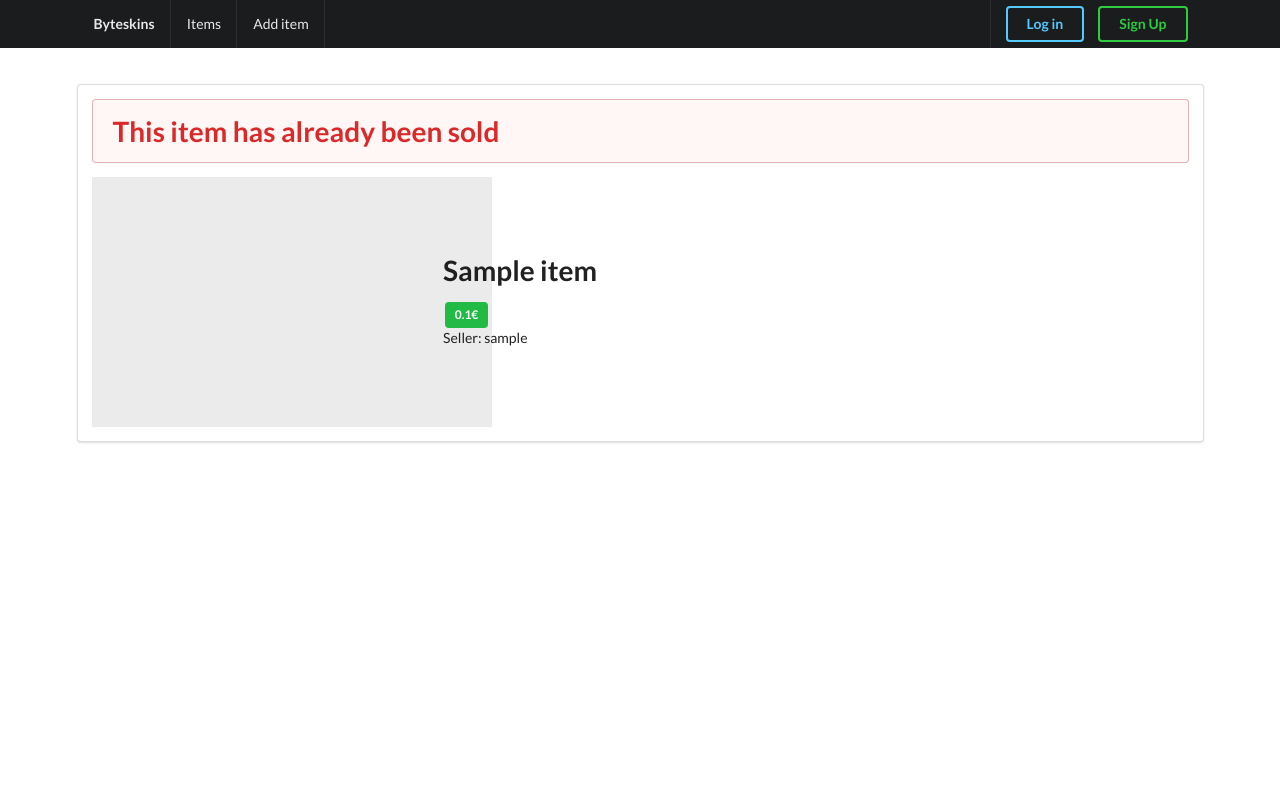
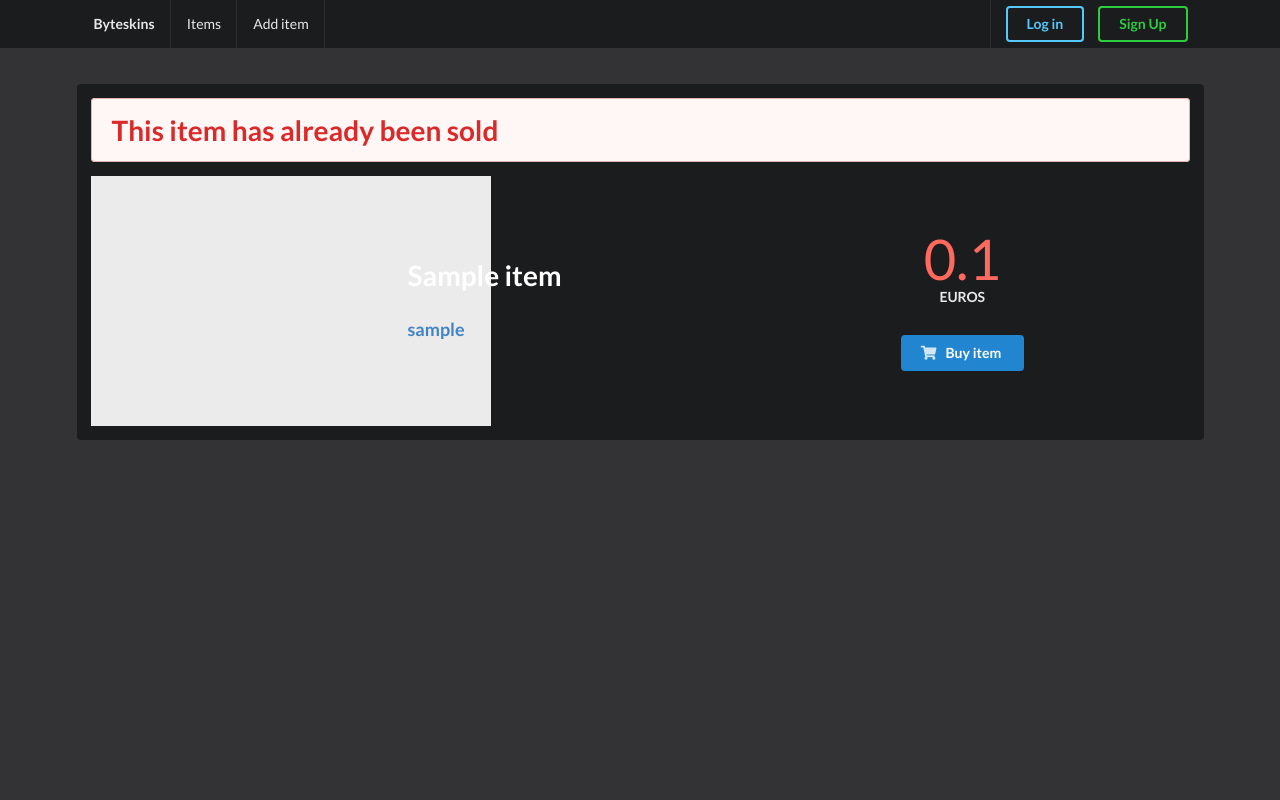
Before and after one commit to k0tix/tsoha-projekti, a Flask app: page /items/1 in a window 1280 px wide. Run offline with Flask 2, Linux system fonts and the light colour scheme; tables that the repository leaves empty hold one stand-in row (values such as "Sample post"); some libraries are stand-ins or nearby versions.

Commit message:
style and view changes

```diff
--- a/application/templates/index.html
+++ b/application/templates/index.html
@@ -1,7 +1,7 @@
 {% extends "layout.html" %}
 
 {% block body %}
-  <p>
+  <h1 class="ui inverted header">
     Marketplace for in-game items.
-  </p>
+  </h1>
 {% endblock %}
--- a/application/templates/items/list.html
+++ b/application/templates/items/list.html
@@ -1,14 +1,14 @@
 {% extends "layout.html" %}
 
 {% block body %}
-<h1 class="ui header">All items</h1>
-<div class="ui divider"></div>
+<h1 class="ui inverted header">All items</h1>
+<div class="ui inverted divider"></div>
 {% if error %}
     <div class="ui negative message">{{ error }}</div>
 {% endif %}
 <div class="ui four cards">
     {% for item in items %}
-    <div class="ui raised card">
+    <div class="ui inverted raised card">
         <a class="image" href="/items/{{ item.id }}">
             <div class="ui placeholder" style="height: 150px; width: 150px">
                 <div class="square image"></div>
--- a/application/templates/items/view.html
+++ b/application/templates/items/view.html
@@ -2,7 +2,7 @@
 
 {% block body %}
 
-    <div class="ui segment">
+<div class="ui inverted segment">
     {% if item.sold %}
     <div class="ui negative message">
         <h1 class="ui red header">This item has already been sold</h1>
@@ -10,16 +10,35 @@
     {% endif %}
     <div class="ui three column grid">
         <div class="four wide column">
-                <div class="ui image" style="background-color: lightgrey">
+            <div class="ui image" style="background-color: white">
                 <div class="ui placeholder" style="height: 250px; width: 400px"></div>
             </div>
         </div>
         <div class="six wide column" style="margin: auto">
-                <h1 class="ui header">{{ item.name }}</h1>
-                <div class="ui green label">{{ item.price / 100 }}€</div>
-                <div>Seller: {{ username }}</div>
+
+            <h1 class="ui inverted header">{{ item.name }}</h1>
+
+            <div class="ui medium green header"><a href="/user/{{ username }}">{{ username }}</a></div>
+            {% if banned%}
+                <div class="ui red header">BANNED</div>
+            {% endif %}
         </div>
-            <div class="four wide column">
+        <div class="four wide column" style="margin: auto">
+            <div class="ui red inverted statistic">
+                <div class="value">
+                    {{ item.price / 100 }}
+                </div>
+                <div class="label">
+                    euros
+                </div>
+                <form method="POST" action="/items/purchase/{{ item.id }}" style="margin-top: 2em">
+                    <input type="hidden" value="{{ item.id }}" />
+                    <button class="fluid ui bottom blue button" type="submit">
+                        <i class="shopping cart icon"></i>
+                        Buy item
+                    </button>
+                </form>
+            </div>
         </div>
     </div>
     {% if current_user.role == "ADMIN" and not item.sold %}
--- a/application/templates/layout.html
+++ b/application/templates/layout.html
@@ -9,7 +9,7 @@
     <title>Byteskins - A marketplace for in-game items</title>
 </head>
 
-<body>
+<body style="background-color: #333335">
     <div class="ui fixed inverted menu">
         <div class="ui container">
             <a href="{{ url_for('index') }}" class="header item">
--- a/application/templates/user/user.html
+++ b/application/templates/user/user.html
@@ -1,8 +1,8 @@
 {% extends "layout.html" %}
 
 {% block body %}
-<h1 class="ui header">User account</h1>
-<div class="ui divider"></div>
+<h1 class="ui inverted header">User account</h1>
+<div class="ui inverted divider"></div>
     <div class="ui segment">
         <div class="ui grid">
             <div class="four wide column">
```
Also changed, not shown: application/templates/user/preview.html (+18 -2 lines). Lines whose indentation alone changed are shown as unchanged.
